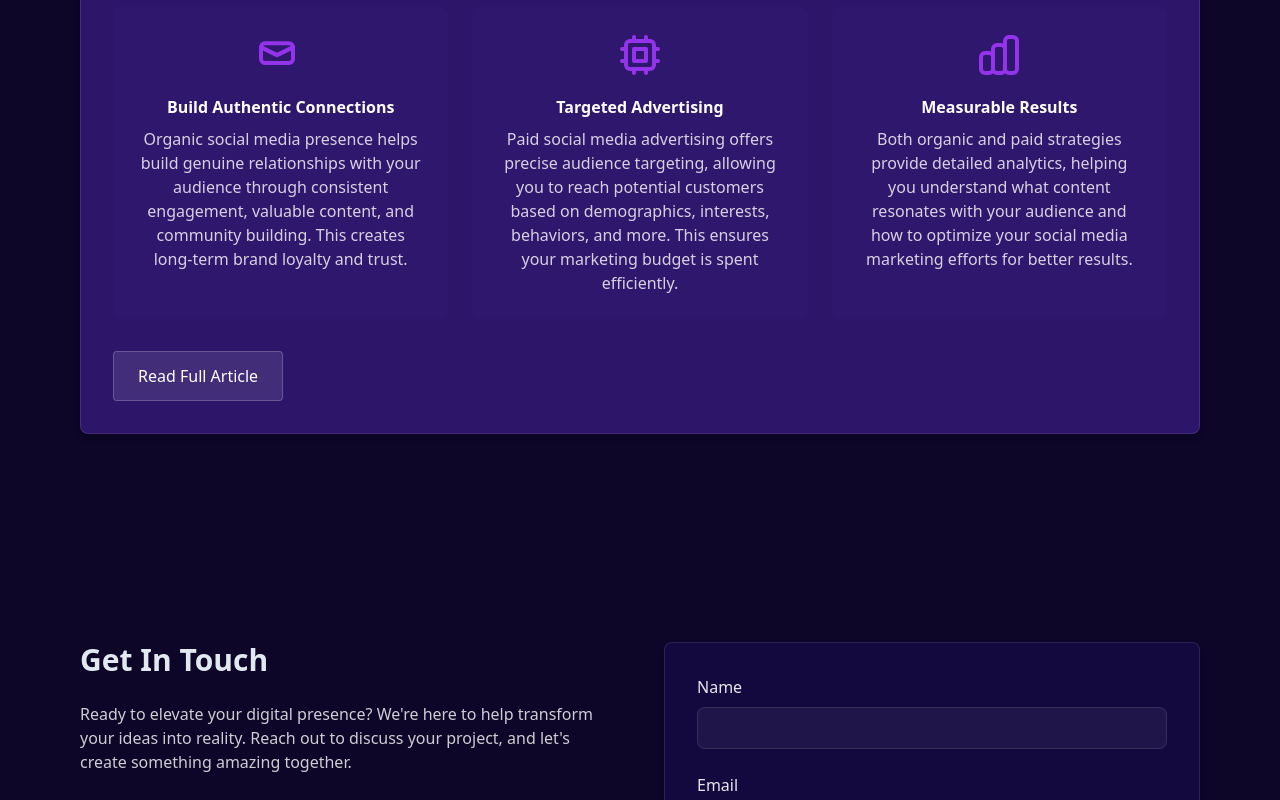
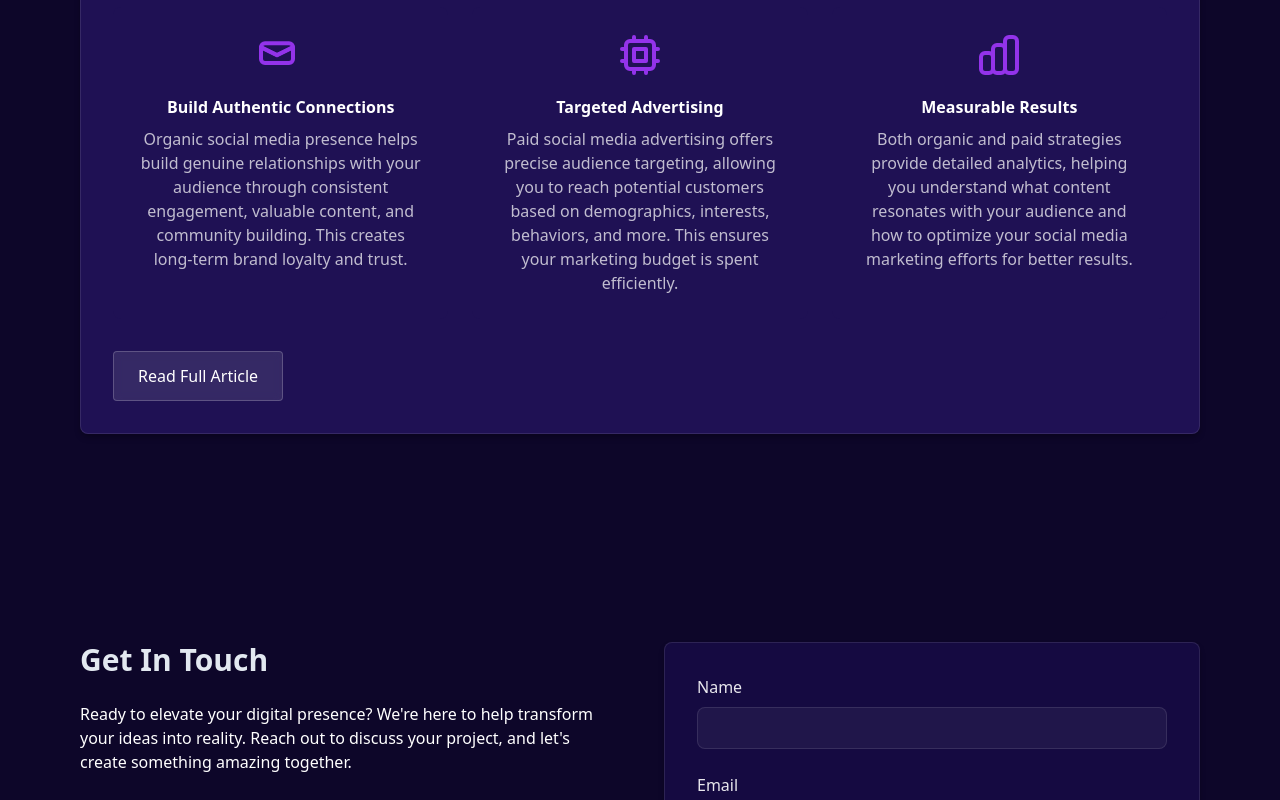
Before and after one commit to alaricjames/signal-media-project, a React (Vite) app: page / in a window 1280 px wide. Shown: the part 2420-3220 px from the top of the page. Built offline with nearby package versions, Linux system fonts and the light colour scheme.

Commit message:
try again

```diff
--- a/src/App.css
+++ b/src/App.css
@@ -39,14 +39,24 @@ body {
 
 /* Card and container styles */
 .card-surface {
-  background: rgba(21, 10, 65, 0.95);  /* Much darker, almost opaque background */
+  background: #150a41;  /* Solid color instead of rgba */
   border: 1px solid rgba(255, 255, 255, 0.1);
   box-shadow: 0 4px 6px -1px rgba(0, 0, 0, 0.3);
 }
 
-/* Blog specific card styles - add this new class */
+/* Blog specific card styles */
 .blog-card {
-  background: rgba(48, 24, 110, 0.95);  /* Different shade for blog cards */
+  background: #1f1154;  /* Lighter solid purple for blog cards */
+}
+
+/* Text styles for blog */
+.blog-card h4 {
+  color: white;
+  font-weight: 600;
+}
+
+.blog-card p {
+  color: rgba(255, 255, 255, 0.9);
 }
 
 /* Navbar styles */
@@ -67,7 +77,7 @@ body {
 }
 
 .text-gray-600 {
-  color: rgba(255, 255, 255, 0.8);
+  color: white !important;  /* Force white text */
 }
 
 .text-gray-700 {
```
